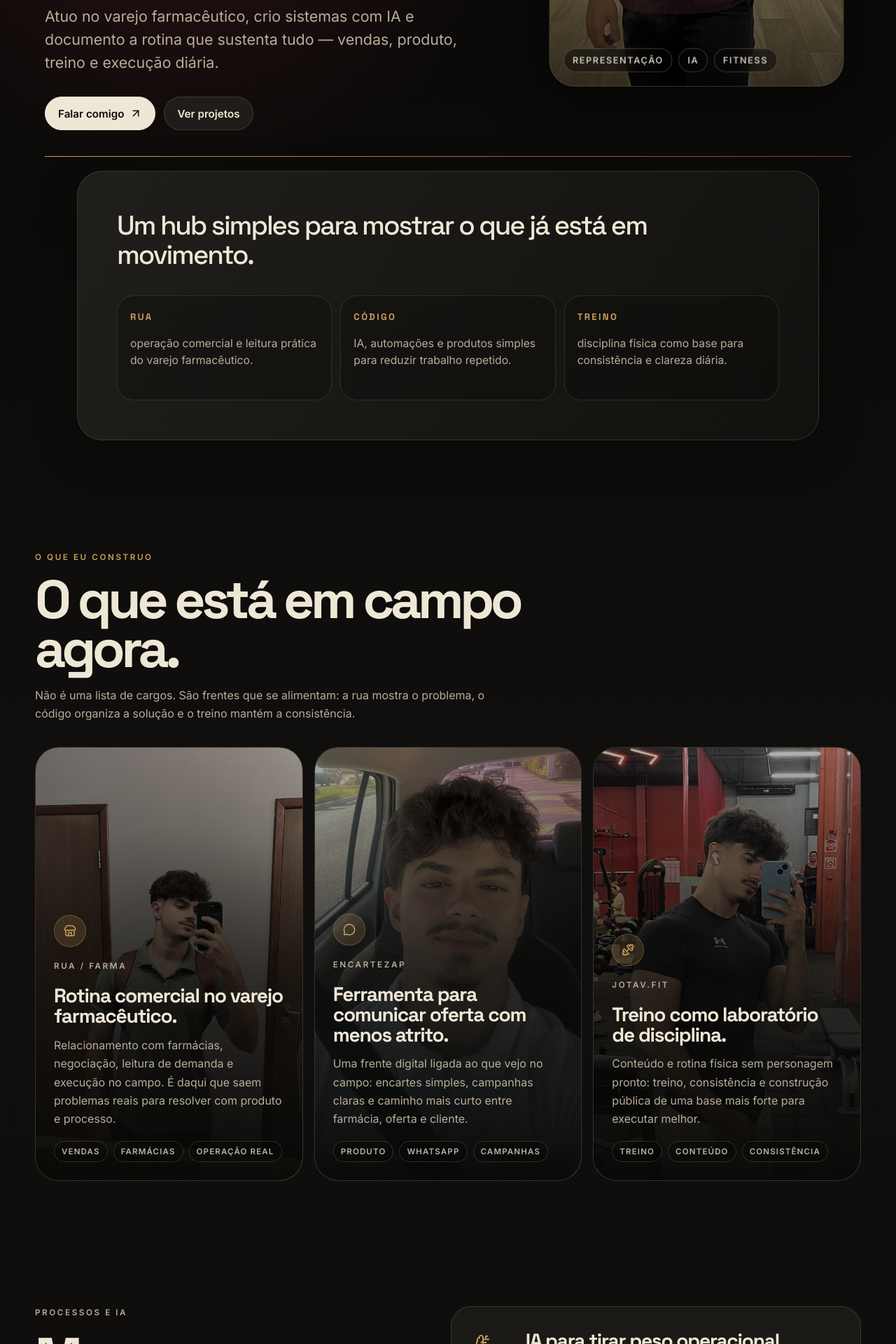
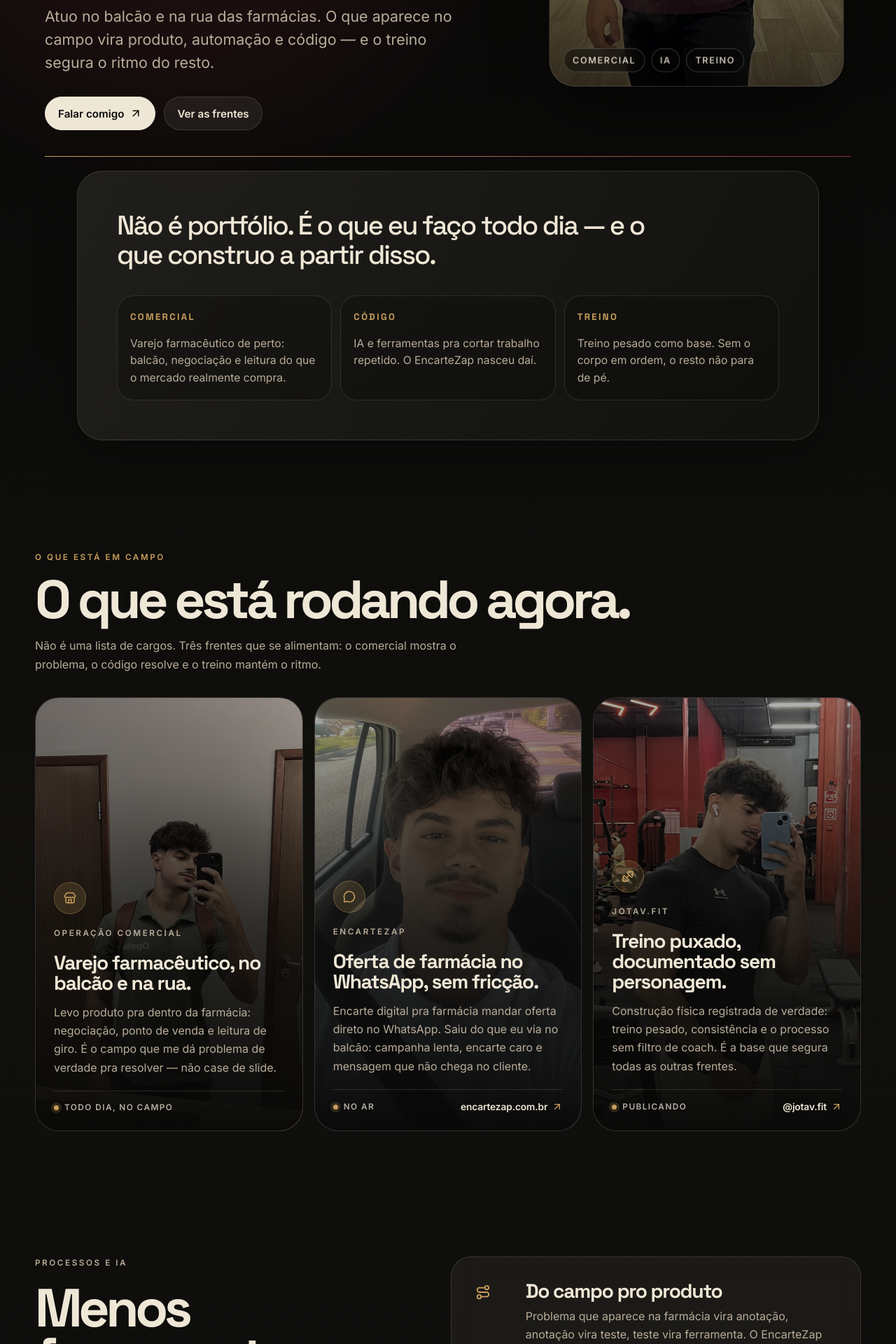
Before and after one commit to joaovsgoncalves1-jpg/jotavictor-site, a React (Vite) app: page / in a window 1280 px wide. Shown: the part 680-2600 px from the top of the page at 70% size. Built offline with nearby package versions, Linux system fonts and the light colour scheme.

Commit message:
refactor: sharpen personal landing copy and links

```diff
--- a/src/App.css
+++ b/src/App.css
@@ -460,23 +460,82 @@ h3 {
   margin-bottom: 14px;
 }
 
-.front-facts {
+.front-meta {
   display: flex;
+  align-items: center;
+  justify-content: space-between;
   flex-wrap: wrap;
-  gap: 8px;
-  margin-top: 18px;
+  gap: 10px;
+  margin-top: 20px;
+  padding-top: 16px;
+  border-top: 1px solid rgba(239, 231, 214, 0.14);
 }
 
-.front-facts span {
-  padding: 7px 10px;
+.front-status {
+  display: inline-flex;
+  align-items: center;
+  gap: 8px;
+  color: rgba(239, 231, 214, 0.74);
+  font-size: 0.74rem;
+  font-weight: 700;
+  letter-spacing: 0.12em;
+  text-transform: uppercase;
+}
+
+.front-status::before {
+  content: '';
+  width: 7px;
+  height: 7px;
   border-radius: 999px;
-  border: 1px solid rgba(239, 231, 214, 0.16);
-  background: rgba(8, 8, 7, 0.42);
-  color: rgba(239, 231, 214, 0.76);
-  font-size: 0.72rem;
+  background: var(--gold);
+  box-shadow: 0 0 0 4px rgba(201, 159, 92, 0.18);
+}
+
+.front-link {
+  display: inline-flex;
+  align-items: center;
+  gap: 6px;
+  color: var(--paper);
+  font-size: 0.86rem;
   font-weight: 700;
-  letter-spacing: 0.1em;
-  text-transform: uppercase;
+  letter-spacing: -0.01em;
+}
+
+.front-link svg {
+  color: var(--gold);
+  transition: transform 200ms ease;
+}
+
+/* Stretched link: the whole linked card is clickable. */
+.front-card.is-linked {
+  transition: transform 220ms ease, border-color 220ms ease, box-shadow 220ms ease;
+}
+
+.front-card.is-linked:hover {
+  transform: translateY(-4px);
+  border-color: rgba(201, 159, 92, 0.45);
+  box-shadow: 0 26px 70px rgba(0, 0, 0, 0.4);
+}
+
+.front-card.is-linked:hover .front-link svg {
+  transform: translate(2px, -2px);
+}
+
+.front-link::after {
+  content: '';
+  position: absolute;
+  inset: 0;
+  z-index: 2;
+}
+
+.front-card:focus-within {
+  border-color: var(--gold);
+  outline: 2px solid var(--gold);
+  outline-offset: 3px;
+}
+
+.front-link:focus-visible {
+  outline: none;
 }
 
 .split-section {
@@ -591,6 +650,29 @@ footer {
   border-top: 1px solid var(--line);
   color: var(--paper-muted);
   font-size: 0.88rem;
+}
+
+.footer-links {
+  display: flex;
+  flex-wrap: wrap;
+  gap: 20px;
+}
+
+.footer-links a {
+  color: var(--paper-muted);
+  font-weight: 600;
+  transition: color 180ms ease;
+}
+
+.footer-links a:hover,
+.footer-links a:focus-visible {
+  color: var(--paper);
+  outline: none;
+}
+
+.footer-links a:focus-visible {
+  text-decoration: underline;
+  text-underline-offset: 4px;
 }
 
 @media (max-width: 960px) {
--- a/src/App.tsx
+++ b/src/App.tsx
@@ -1,4 +1,4 @@
-import { motion, useScroll, useTransform } from 'motion/react'
+import { motion, useReducedMotion, useScroll, useTransform } from 'motion/react'
 import {
   ArrowUpRight,
   BrainCircuit,
@@ -12,93 +12,112 @@ import {
 } from 'lucide-react'
 import './App.css'
 
-// Image filenames are legacy; map by the visible photo theme, not by filename.
+const ENCARTEZAP_URL = 'https://www.encartezap.com.br'
+const JOTAVFIT_URL = 'https://www.instagram.com/jotav.fit/'
+const EMAIL = 'contato@jotavictor.com'
+
+// Image filenames are legacy; mapped by the visible photo, not by filename.
 const fronts = [
   {
-    eyebrow: 'Rua / farma',
-    title: 'Rotina comercial no varejo farmacêutico.',
+    eyebrow: 'Operação comercial',
+    status: 'Todo dia, no campo',
+    title: 'Varejo farmacêutico, no balcão e na rua.',
     body:
-      'Relacionamento com farmácias, negociação, leitura de demanda e execução no campo. É daqui que saem problemas reais para resolver com produto e processo.',
-    facts: ['vendas', 'farmácias', 'operação real'],
+      'Levo produto pra dentro da farmácia: negociação, ponto de venda e leitura de giro. É o campo que me dá problema de verdade pra resolver — não case de slide.',
     image: '/images/joao-work.jpg',
+    alt: 'João Victor de uniforme de trabalho, atuando no varejo farmacêutico',
     icon: Store,
+    link: null,
+    linkLabel: null,
+    linkAria: null,
   },
   {
     eyebrow: 'EncarteZap',
-    title: 'Ferramenta para comunicar oferta com menos atrito.',
+    status: 'No ar',
+    title: 'Oferta de farmácia no WhatsApp, sem fricção.',
     body:
-      'Uma frente digital ligada ao que vejo no campo: encartes simples, campanhas claras e caminho mais curto entre farmácia, oferta e cliente.',
-    facts: ['produto', 'WhatsApp', 'campanhas'],
+      'Encarte digital pra farmácia mandar oferta direto no WhatsApp. Saiu do que eu via no balcão: campanha lenta, encarte caro e mensagem que não chega no cliente.',
     image: '/images/joao-gym.jpg',
+    alt: 'João Victor a caminho de uma visita comercial',
     icon: MessageCircle,
+    link: ENCARTEZAP_URL,
+    linkLabel: 'encartezap.com.br',
+    linkAria: 'Abrir o EncarteZap em nova aba',
   },
   {
     eyebrow: 'Jotav.fit',
-    title: 'Treino como laboratório de disciplina.',
+    status: 'Publicando',
+    title: 'Treino puxado, documentado sem personagem.',
     body:
-      'Conteúdo e rotina física sem personagem pronto: treino, consistência e construção pública de uma base mais forte para executar melhor.',
-    facts: ['treino', 'conteúdo', 'consistência'],
+      'Construção física registrada de verdade: treino pesado, consistência e o processo sem filtro de coach. É a base que segura todas as outras frentes.',
     image: '/images/joao-car.jpg',
+    alt: 'João Victor treinando na academia',
     icon: Dumbbell,
+    link: JOTAVFIT_URL,
+    linkLabel: '@jotav.fit',
+    linkAria: 'Abrir o Instagram @jotav.fit em nova aba',
   },
 ]
 
 const systems = [
   {
+    icon: Route,
+    title: 'Do campo pro produto',
+    body: 'Problema que aparece na farmácia vira anotação, anotação vira teste, teste vira ferramenta. O EncarteZap saiu exatamente desse caminho.',
+  },
+  {
     icon: BrainCircuit,
-    title: 'IA para tirar peso operacional',
-    body: 'Organizar informação, transformar áudio em tarefa, resumir conversas, apoiar decisão e reduzir trabalho repetido.',
+    title: 'IA pra tirar peso operacional',
+    body: 'Áudio do dia que vira tarefa, conversa que vira resumo, papelada que vira decisão. Menos tempo no operacional, mais tempo no que move o ponteiro.',
   },
   {
     icon: Flame,
     title: 'Forja',
-    body: 'Um cockpit pessoal para hábitos, tarefas, pontuação e direção diária — menos promessa, mais placar visível.',
-  },
-  {
-    icon: Route,
-    title: 'Processo antes de inspiração',
-    body: 'A lógica por trás das frentes: capturar, priorizar, executar, medir e melhorar sem depender de motivação perfeita.',
+    body: 'Sistema pessoal que estou montando: hábito, tarefa e meta viram placar. É difícil enganar um número que te encara na tela todo dia.',
   },
 ]
 
 const principles = [
   'Negócio real antes de discurso bonito.',
-  'IA precisa virar processo, não distração.',
-  'Disciplina é mais útil quando vira sistema.',
-  'Conteúdo bom nasce de vida vivida, não de personagem.',
+  'IA só vale quando vira processo, não distração.',
+  'Disciplina rende mais como sistema do que como força de vontade.',
+  'Conteúdo bom vem de vida vivida, não de personagem.',
 ]
 
 const proofPoints = [
   {
-    label: 'Rua',
-    text: 'operação comercial e leitura prática do varejo farmacêutico.',
+    label: 'Comercial',
+    text: 'Varejo farmacêutico de perto: balcão, negociação e leitura do que o mercado realmente compra.',
   },
   {
     label: 'Código',
-    text: 'IA, automações e produtos simples para reduzir trabalho repetido.',
+    text: 'IA e ferramentas pra cortar trabalho repetido. O EncarteZap nasceu daí.',
   },
   {
     label: 'Treino',
-    text: 'disciplina física como base para consistência e clareza diária.',
+    text: 'Treino pesado como base. Sem o corpo em ordem, o resto não para de pé.',
   },
 ]
 
 function App() {
+  const reduceMotion = useReducedMotion()
   const { scrollYProgress } = useScroll()
-  const heroY = useTransform(scrollYProgress, [0, 0.35], [0, -70])
-  const heroScale = useTransform(scrollYProgress, [0, 0.35], [1, 1.08])
+  const heroY = useTransform(scrollYProgress, [0, 0.35], [0, reduceMotion ? 0 : -70])
+  const heroScale = useTransform(scrollYProgress, [0, 0.35], [1, reduceMotion ? 1 : 1.08])
   const lineProgress = useTransform(scrollYProgress, [0.05, 0.5], ['0%', '100%'])
+
+  const currentYear = new Date().getFullYear()
 
   return (
     <main className="site-shell">
       <nav className="nav" aria-label="Navegação principal">
-        <a className="brand" href="#top" aria-label="João Victor">
+        <a className="brand" href="#top" aria-label="João Victor — início">
           JV
         </a>
         <div className="nav-links">
           <a href="#frentes">Frentes</a>
           <a href="#ia">Processos</a>
-          <a href="#manifesto">Manifesto</a>
+          <a href="#principios">Princípios</a>
           <a href="#contato">Contato</a>
         </div>
       </nav>
@@ -107,36 +126,40 @@ function App() {
         <div className="hero-grid">
           <motion.div
             className="hero-copy"
-            initial={{ opacity: 0, y: 28 }}
+            initial={reduceMotion ? false : { opacity: 0, y: 28 }}
             animate={{ opacity: 1, y: 0 }}
             transition={{ duration: 0.8, ease: 'easeOut' }}
           >
             <p className="kicker">jotavictor.com</p>
-            <h1>
-              Operação comercial, código e disciplina na prática.
-            </h1>
+            <h1>Vendo no varejo farmacêutico e construo o que falta.</h1>
             <p className="hero-sub">
-              Atuo no varejo farmacêutico, crio sistemas com IA e documento a rotina que
-              sustenta tudo — vendas, produto, treino e execução diária.
+              Atuo no balcão e na rua das farmácias. O que aparece no campo vira produto,
+              automação e código — e o treino segura o ritmo do resto.
             </p>
             <div className="hero-actions">
-              <a className="button primary" href="mailto:contato@jotavictor.com">
-                Falar comigo <ArrowUpRight size={18} />
+              <a className="button primary" href={`mailto:${EMAIL}`}>
+                Falar comigo <ArrowUpRight size={18} aria-hidden="true" />
               </a>
               <a className="button ghost" href="#frentes">
-                Ver projetos
+                Ver as frentes
               </a>
             </div>
           </motion.div>
 
           <motion.div className="portrait-stage" style={{ y: heroY }}>
             <motion.div className="portrait-card" style={{ scale: heroScale }}>
-              <img src="/images/joao-hero.jpg" alt="João Victor em retrato vertical" />
+              <img
+                src="/images/joao-hero.jpg"
+                alt="Retrato de João Victor"
+                width="720"
+                height="1280"
+                fetchPriority="high"
+              />
               <div className="portrait-glow" />
               <div className="portrait-caption">
-                <span>Representação</span>
+                <span>Comercial</span>
                 <span>IA</span>
-                <span>Fitness</span>
+                <span>Treino</span>
               </div>
             </motion.div>
           </motion.div>
@@ -147,8 +170,8 @@ function App() {
       </section>
 
       <section className="intro-panel">
-        <p>Um hub simples para mostrar o que já está em movimento.</p>
-        <div className="proof-grid" aria-label="Como as frentes se conectam">
+        <p>Não é portfólio. É o que eu faço todo dia — e o que construo a partir disso.</p>
+        <div className="proof-grid" aria-label="As três frentes de trabalho">
           {proofPoints.map((point) => (
             <div className="proof-item" key={point.label}>
               <span>{point.label}</span>
@@ -160,11 +183,11 @@ function App() {
 
       <section className="section" id="frentes">
         <div className="section-heading">
-          <p className="kicker">O que eu construo</p>
-          <h2>O que está em campo agora.</h2>
+          <p className="kicker">O que está em campo</p>
+          <h2>O que está rodando agora.</h2>
           <p>
-            Não é uma lista de cargos. São frentes que se alimentam: a rua mostra o
-            problema, o código organiza a solução e o treino mantém a consistência.
+            Não é uma lista de cargos. Três frentes que se alimentam: o comercial mostra o
+            problema, o código resolve e o treino mantém o ritmo.
           </p>
         </div>
 
@@ -173,21 +196,38 @@ function App() {
             const Icon = front.icon
             return (
               <article
-                className="front-card"
+                className={`front-card${front.link ? ' is-linked' : ''}`}
                 key={front.title}
               >
                 <div className="front-image">
-                  <img src={front.image} alt="" width="720" height="1280" />
+                  <img
+                    src={front.image}
+                    alt={front.alt}
+                    width="720"
+                    height="1280"
+                    loading="lazy"
+                    decoding="async"
+                  />
                 </div>
                 <div className="front-content">
-                  <span className="icon-pill"><Icon size={18} /></span>
+                  <span className="icon-pill"><Icon size={18} aria-hidden="true" /></span>
                   <p className="eyebrow">{front.eyebrow}</p>
                   <h3>{front.title}</h3>
                   <p>{front.body}</p>
-                  <div className="front-facts" aria-label={`Pontos-chave de ${front.eyebrow}`}>
-                    {front.facts.map((fact) => (
-                      <span key={fact}>{fact}</span>
-                    ))}
+                  <div className="front-meta">
+                    <span className="front-status">{front.status}</span>
+                    {front.link && (
+                      <a
+                        className="front-link"
+                        href={front.link}
+                        target="_blank"
+                        rel="noopener noreferrer"
+                        aria-label={front.linkAria ?? undefined}
+                      >
+                        {front.linkLabel}
+                        <ArrowUpRight size={16} aria-hidden="true" />
+                      </a>
+                    )}
                   </div>
                 </div>
               </article>
@@ -199,21 +239,18 @@ function App() {
       <section className="split-section" id="ia">
         <div className="sticky-copy">
           <p className="kicker">Processos e IA</p>
-          <h2>Menos ferramenta nova. Mais rotina funcionando.</h2>
+          <h2>Menos ferramenta nova. Mais rotina que funciona.</h2>
           <p>
-            A IA entra onde existe repetição, ruído ou decisão acumulada: organizar o dia,
-            transformar informação solta em próxima ação e deixar a operação mais leve.
+            A IA entra onde tem repetição, ruído ou decisão empilhada: organizar o dia,
+            transformar informação solta na próxima ação e deixar a operação mais leve.
           </p>
         </div>
         <div className="system-stack">
           {systems.map((item) => {
             const Icon = item.icon
             return (
-              <div
-                className="system-card"
-                key={item.title}
-              >
-                <Icon size={22} />
+              <div className="system-card" key={item.title}>
+                <Icon size={22} aria-hidden="true" />
                 <div>
                   <h3>{item.title}</h3>
                   <p>{item.body}</p>
@@ -224,14 +261,14 @@ function App() {
         </div>
       </section>
 
-      <section className="manifesto" id="manifesto">
+      <section className="manifesto" id="principios">
         <div className="manifesto-inner">
-          <p className="kicker">Manifesto</p>
-          <h2>Eu não quero parecer ocupado. Quero construir.</h2>
+          <p className="kicker">Princípios</p>
+          <h2>Não quero parecer ocupado. Quero construir.</h2>
           <div className="manifesto-grid">
             {principles.map((principle) => (
               <div className="principle" key={principle}>
-                <ShieldCheck size={18} />
+                <ShieldCheck size={18} aria-hidden="true" />
                 <span>{principle}</span>
               </div>
             ))}
@@ -241,26 +278,34 @@ function App() {
 
       <section className="final-cta" id="contato">
         <div>
-          <Sparkles className="spark" size={28} />
-          <h2>Rua, código e treino no mesmo lugar.</h2>
+          <Sparkles className="spark" size={28} aria-hidden="true" />
+          <h2>Comercial, código e treino. Mesma construção.</h2>
           <p>
-            EncarteZap, Jotav.fit, Forja e representação comercial são frentes diferentes
-            da mesma construção: resolver problemas reais com processo, tecnologia e rotina.
+            EncarteZap, Jotav.fit, Forja e a operação comercial são frentes da mesma coisa:
+            resolver problema real com processo, tecnologia e rotina — e mostrar o trabalho
+            enquanto ele acontece.
           </p>
         </div>
         <div className="cta-actions">
-          <a className="button primary" href="mailto:contato@jotavictor.com">
-            Entrar em contato <ArrowUpRight size={18} />
+          <a className="button primary" href={`mailto:${EMAIL}`}>
+            Falar comigo <ArrowUpRight size={18} aria-hidden="true" />
           </a>
-          <a className="button ghost" href="#frentes">
-            Revisitar frentes
+          <a className="button ghost" href={ENCARTEZAP_URL} target="_blank" rel="noopener noreferrer">
+            EncarteZap <ArrowUpRight size={16} aria-hidden="true" />
+          </a>
+          <a className="button ghost" href={JOTAVFIT_URL} target="_blank" rel="noopener noreferrer">
+            Jotav.fit <ArrowUpRight size={16} aria-hidden="true" />
           </a>
         </div>
       </section>
 
       <footer>
-        <span>© João Victor — jotavictor.com</span>
-        <span>Representação • IA • Fitness • Sistemas</span>
+        <span>© {currentYear} João Victor — jotavictor.com</span>
+        <nav className="footer-links" aria-label="Links de João Victor">
+          <a href={ENCARTEZAP_URL} target="_blank" rel="noopener noreferrer">EncarteZap</a>
+          <a href={JOTAVFIT_URL} target="_blank" rel="noopener noreferrer">Instagram</a>
+          <a href={`mailto:${EMAIL}`}>E-mail</a>
+        </nav>
       </footer>
     </main>
   )
```
Also changed, not shown: index.html (+35 -2 lines), public/favicon.svg (added), public/robots.txt (added), public/site.webmanifest (added), 1 other file (tests, documents, lock files or other folders).
